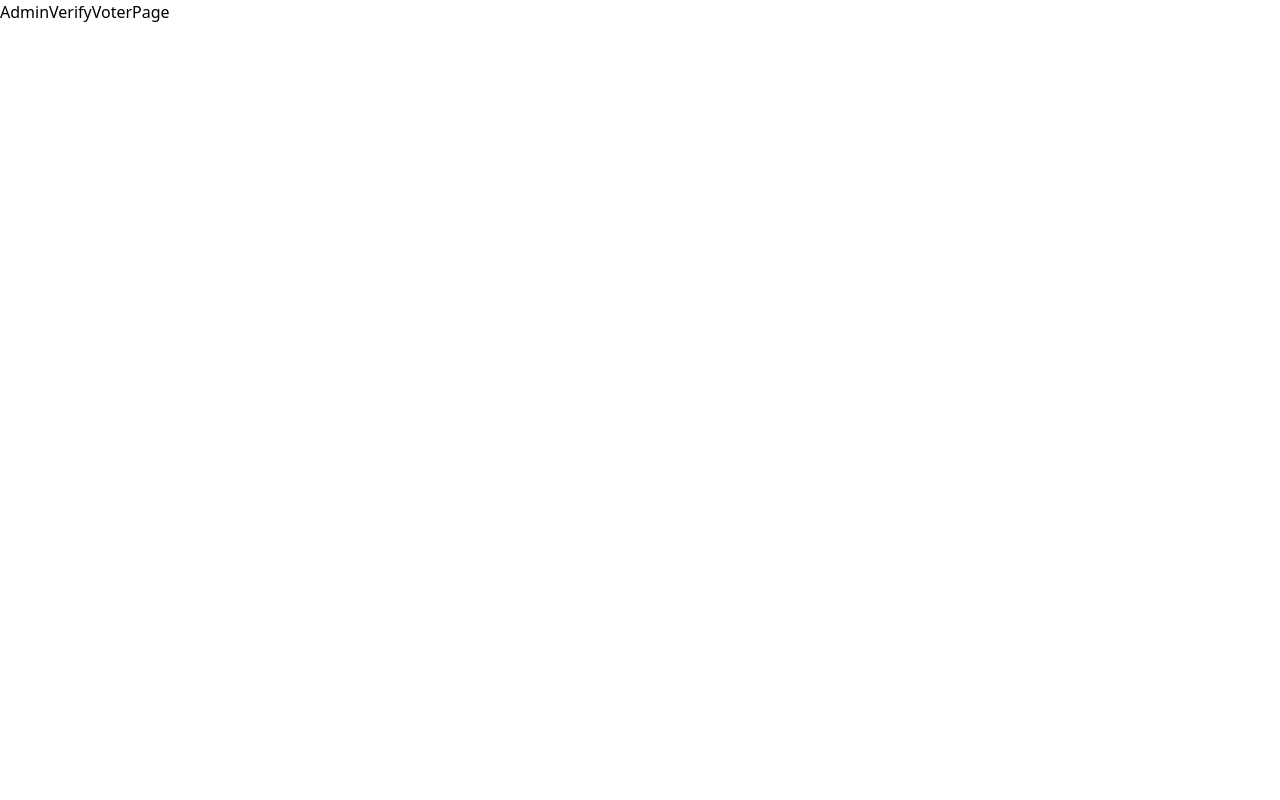
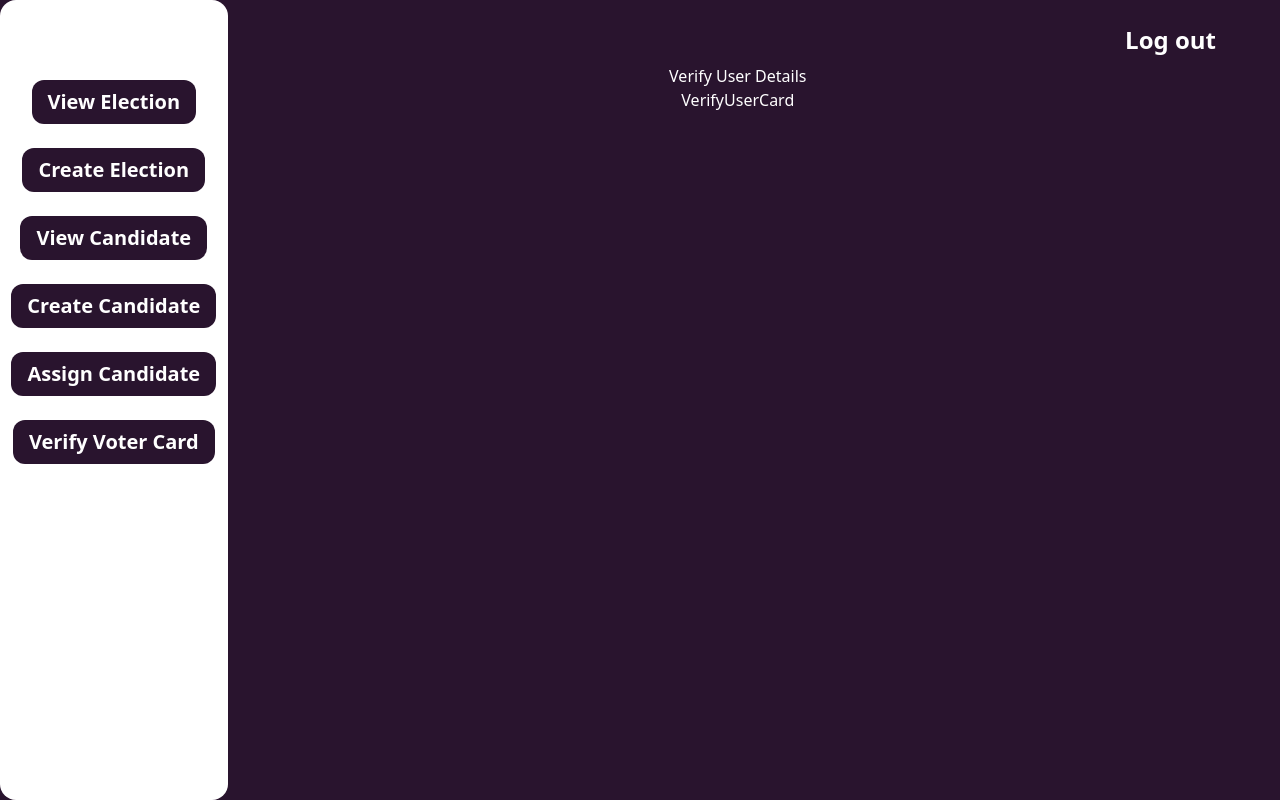
Before and after one commit to nl-codes/Online_Voting_System, a React (Vite) app in the folder frontend/: page /sec/admin/verify/voter in a window 1280 px wide. Built offline with nearby package versions, Linux system fonts and the light colour scheme.

Commit message:
Dummy Data to verify

```diff
--- /dev/null
+++ b/frontend/src/components/VerifyUserCard.jsx
@@ -0,0 +1,7 @@
+import React from "react";
+
+const VerifyUserCard = () => {
+    return <div>VerifyUserCard</div>;
+};
+
+export default VerifyUserCard;
--- a/frontend/src/pages/AdminVerifyVoterPage.jsx
+++ b/frontend/src/pages/AdminVerifyVoterPage.jsx
@@ -1,7 +1,26 @@
 import React from "react";
+import AdminSidebar from "../components/AdminSidebar";
+import VerifyUserCard from "../components/VerifyUserCard";
 
 const AdminVerifyVoterPage = () => {
-    return <div>AdminVerifyVoterPage</div>;
+    return (
+        <div className="bg-[#29142e] h-screen w-screen flex pr-8">
+            <AdminSidebar />
+            <div className="flex flex-col p-4 w-full">
+                <div className="flex justify-end">
+                    <button className="hover:bg-[#7d4788] text-white text-2xl font-bold py-2 px-4 rounded">
+                        Log out
+                    </button>
+                </div>
+                <div className="flex flex-col justify-center items-center text-white main-page-content">
+                    <p className="">Verify User Details</p>
+                    <div>
+                        <VerifyUserCard />
+                    </div>
+                </div>
+            </div>
+        </div>
+    );
 };
 
 export default AdminVerifyVoterPage;
```
